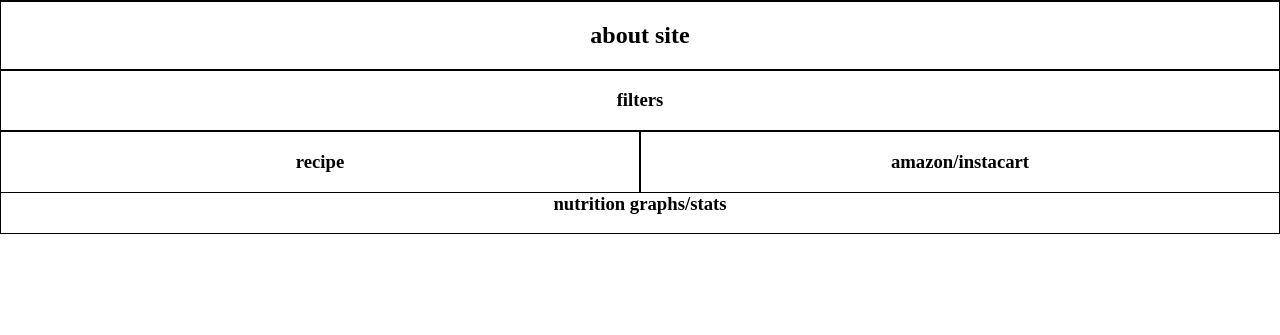
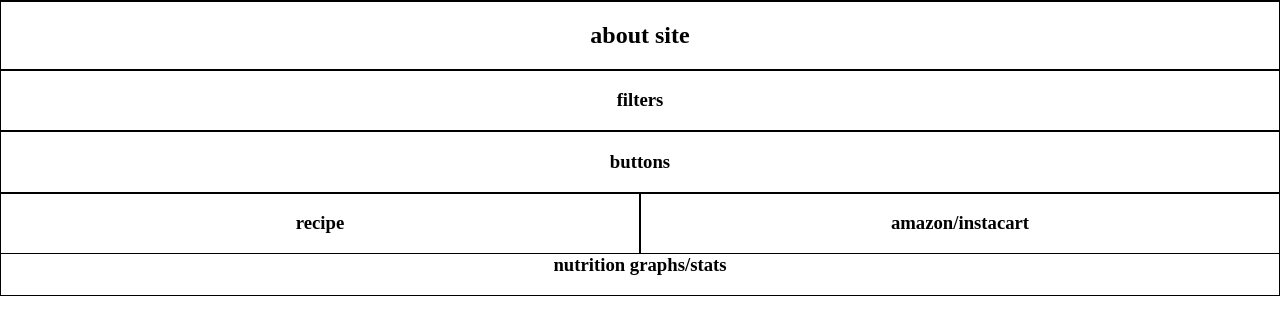
Before and after one commit to larkiningram/Project-1, a plain HTML site: page index.html in a window 1280 px wide. Shown: the part 81-416 px from the top of the page. Drawn offline with nearby package versions, Linux system fonts and the light colour scheme.

Commit message:
added buttons row

```diff
--- a/index.html
+++ b/index.html
@@ -40,6 +40,11 @@
         <!-- ROW 3 -->
         <div class="row3">
             <h3>filters</h3>
+        </div>
+
+        <!-- ROW 3 -->
+        <div class="buttons">
+                <h3>buttons</h3>
         </div>
 
         <!-- ROW 4 -->
--- a/style.css
+++ b/style.css
@@ -8,7 +8,7 @@ body {
     margin: 0 auto;
 }
 
-.row1, .row2, .row3, .row5 {
+.row1, .row2, .row3, .row5, .buttons {
     border-width: 1px;
     border-style: solid;
 }
```
